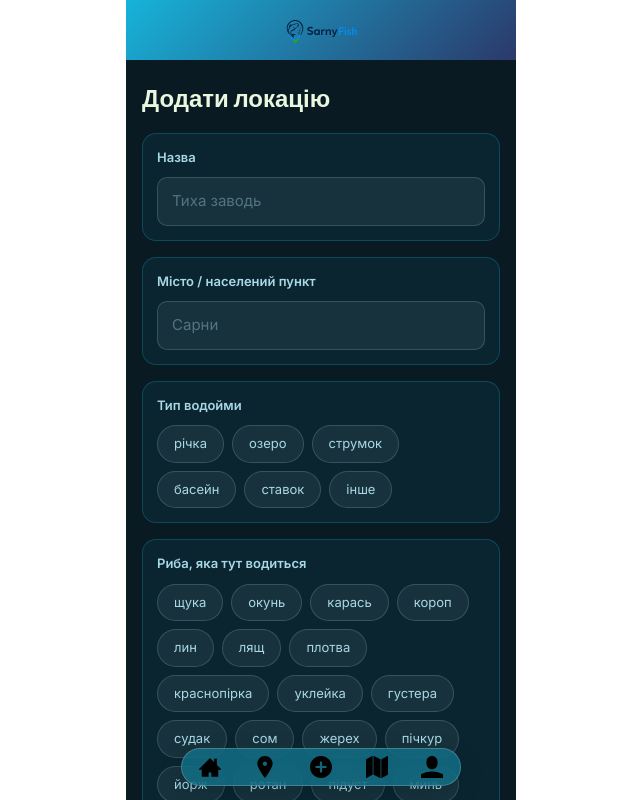
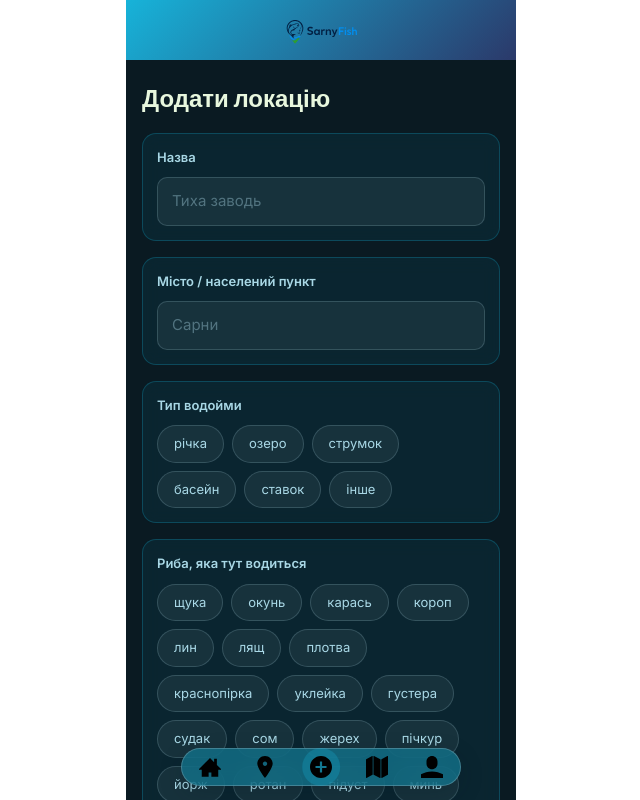
Before and after one commit to VladuslavFlorko1/SarnyFishWebsite, a Next.js app: page /locations/new in a window 1280 px wide. Shown: the top 800 px of the page, without its empty margins (319-959 px from the left). Built offline with nearby package versions, Linux system fonts and the light colour scheme; no server answers.

Commit message:
feat: add active state indicator to footer nav, fix null owner crashes, add location detail map

```diff
--- a/components/Footer/Footer.module.css
+++ b/components/Footer/Footer.module.css
@@ -21,11 +21,8 @@
     z-index: 1000;
 }
 
-.nav {
-    width: 100%;
-}
-
 .footerNav {
+    position: relative;
     display: flex;
     justify-content: space-around;
     align-items: center;
@@ -35,36 +32,42 @@
     list-style: none;
 }
 
-.footerLink {
+.navItem {
+    flex: 1;
     display: flex;
-    flex-direction: column;
+    justify-content: center;
+    z-index: 1;
+}
+
+.indicator {
+    position: absolute;
+    left: 0;
+    top: 0;
+    width: calc(100% / 5);
+    height: 100%;
+    display: flex;
     align-items: center;
     justify-content: center;
-    gap: 2px;
-
-    color: #4b5f68;
-    font-size: 11px;
-    font-weight: 500;
-    text-decoration: none;
-
-    transition: color 0.2s ease, transform 0.2s ease;
+    transition: transform 0.3s cubic-bezier(0.4, 0, 0.2, 1);
+    z-index: 0;
+    pointer-events: none;
 }
 
-.footerLink:hover {
-    color: #0a4a5f;
-    transform: translateY(-2px);
+.indicator::before {
+    content: "";
+    width: 38px;
+    height: 38px;
+    border-radius: 50%;
+    background: rgba(23, 179, 217, 0.25);
 }
 
-.footerLinkActive {
-    color: #0a4a5f;
+.navLink {
+    display: flex;
+    align-items: center;
+    justify-content: center;
+    width: 38px;
+    height: 38px;
+    border-radius: 50%;
+    position: relative;
+    z-index: 1;
 }
-
-.footerLinkActive::before {
-    content: "";
-    position: absolute;
-    top: -6px;
-    width: 4px;
-    height: 4px;
-    border-radius: 50%;
-    background: #17b3d9;
-}
--- a/components/Footer/Footer.tsx
+++ b/components/Footer/Footer.tsx
@@ -1,71 +1,68 @@
+"use client";
+
 import Image from "next/image";
 import Link from "next/link";
+import { usePathname } from "next/navigation";
 import css from "./Footer.module.css";
 
+const NAV_ITEMS = [
+  { href: "/", icon: "/icons/home.svg", alt: "Home" },
+  { href: "/locations", icon: "/icons/location.svg", alt: "Locations" },
+  { href: "/locations/new", icon: "/icons/add.svg", alt: "Add location" },
+  { href: "/map", icon: "/icons/map.svg", alt: "Map" },
+  { href: "/profile", icon: "/icons/profile.svg", alt: "Profile" },
+];
+
 const Footer = () => {
+  const pathname = usePathname();
+
+  const isActive = (href: string) => {
+    if (href === "/") return pathname === "/";
+    if (href === "/locations") {
+      return (
+        pathname === "/locations" ||
+        (pathname.startsWith("/locations/") &&
+          !pathname.startsWith("/locations/new"))
+      );
+    }
+    return pathname === href || pathname.startsWith(`${href}/`);
+  };
+
+  const activeIndex = NAV_ITEMS.findIndex((item) => isActive(item.href));
+
   return (
     <footer className={css.footer}>
       <nav className={css.footerNav} aria-label="Bottom navigation">
         <ul className={css.footerNav}>
-          <li>
-            <Link href="/">
+          {activeIndex !== -1 && (
+            <li
+              className={css.indicator}
+              style={{
+                transform: `translateX(${activeIndex * 100}%)`,
+              }}
+              aria-hidden="true"
+            />
+          )}
+
+          {NAV_ITEMS.map((item) => {
+            const active = isActive(item.href);
+            return (
+              <li key={item.href} className={css.navItem}>
+                <Link
+                  href={item.href}
+                  className={`${css.navLink} ${active ? css.navLinkActive : ""}`}
+                >
                   <Image
                     className={css.svgIcon}
-                src="/icons/home.svg"
-                alt="Home"
+                    src={item.icon}
+                    alt={item.alt}
                     width={22}
                     height={22}
                   />
                 </Link>
               </li>
-
-          <li>
-            <Link href="/locations">
-              <Image
-                className={css.svgIcon}
-                src="/icons/location.svg"
-                alt="Locations"
-                width={22}
-                height={22}
-              />
-            </Link>
-          </li>
-
-          <li>
-            <Link href="/locations/new">
-              <Image
-                className={css.svgIcon}
-                src="/icons/add.svg"
-                alt="Add location"
-                width={22}
-                height={22}
-              />
-            </Link>
-          </li>
-
-          <li>
-            <Link href="/map">
-              <Image
-                className={css.svgIcon}
-                src="/icons/map.svg"
-                alt="Map"
-                width={22}
-                height={22}
-              />
-            </Link>
-          </li>
-
-          <li>
-            <Link href="/profile">
-              <Image
-                className={css.svgIcon}
-                src="/icons/profile.svg"
-                alt="Profile"
-                width={22}
-                height={22}
-              />
-            </Link>
-          </li>
+            );
+          })}
         </ul>
       </nav>
     </footer>
```
Also changed, not shown: components/LocationDetail/LocationDetail.tsx (+36 -6 lines), components/LocationDetailMap/LocationDetailMap.module.css (added, +19 -0 lines), components/LocationDetailMap/LocationDetailMap.tsx (added, +45 -0 lines), components/LocationDetailMap/LocationDetailMapLoader.tsx (added, +18 -0 lines). Lines whose indentation alone changed are shown as unchanged.
